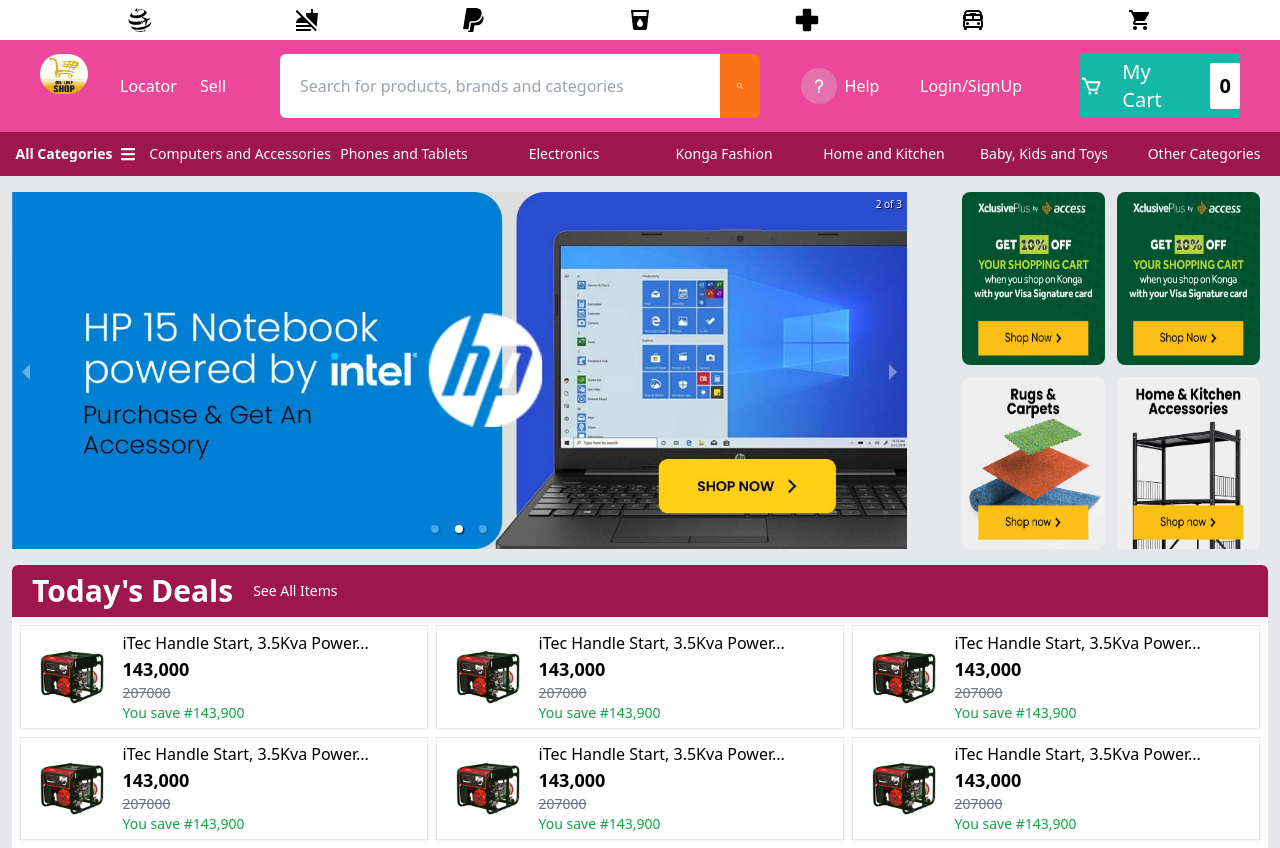
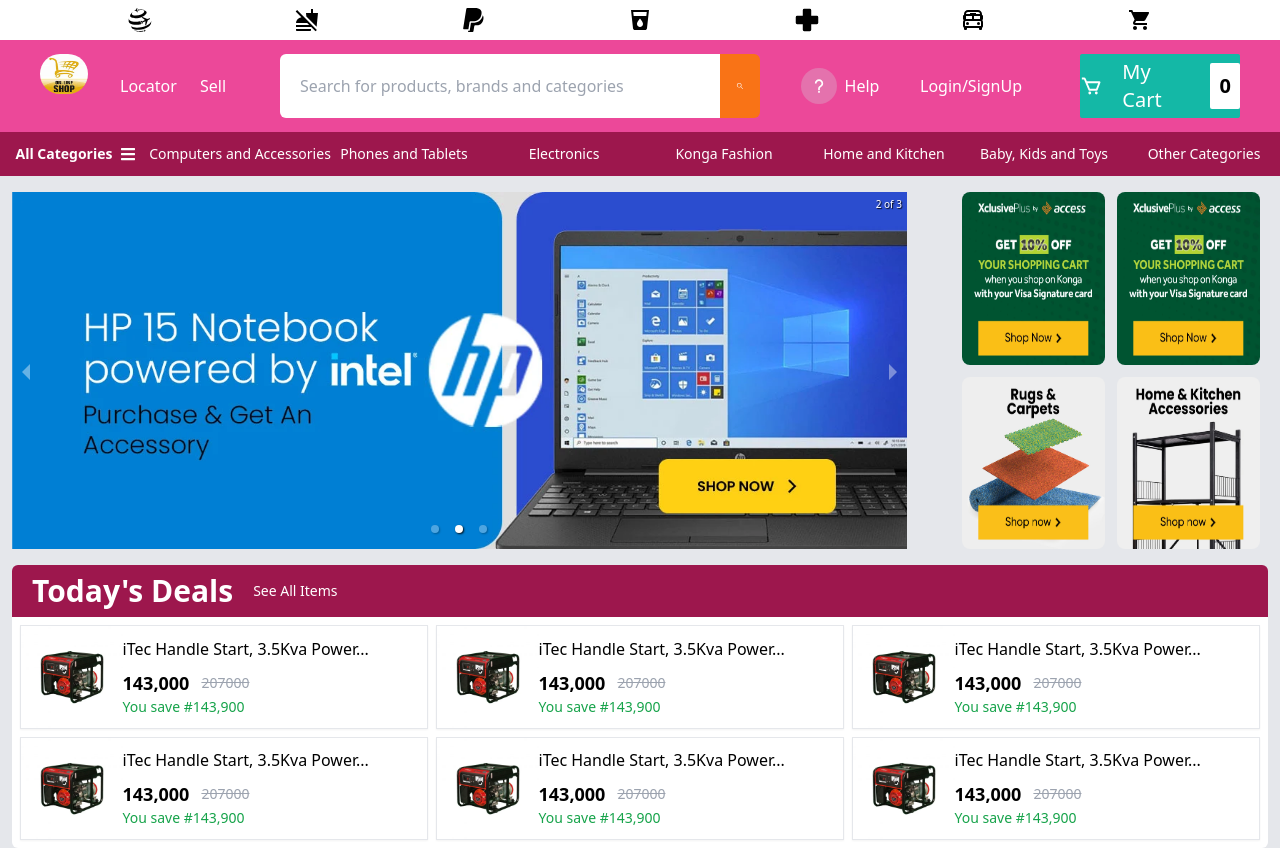
Before and after one commit to sam-c14/E-Mart, a React (Create React App) app: page / in a window 1280 px wide. Built offline with nearby package versions, Linux system fonts and the light colour scheme.

Commit message:
Deals section done

```diff
--- a/src/components/home/CurrentDeals.tsx
+++ b/src/components/home/CurrentDeals.tsx
@@ -11,19 +11,17 @@ const CurrentDeals = () => {
           <p className="text-sm">See All Items</p>
         </div>
       </div>
-      <div className="grid grid-cols-3 px-2 bg-white gap-2 py-2">
+      <div className="grid rounded-bl-md rounded-br-md grid-cols-3 px-2 bg-white gap-2 py-2">
         {deals.map((deal) => (
-          <div className="shadow-sm border bg-white items-center flex">
+          <div className="shadow-sm hover:shadow-lg transition-5 border bg-white items-center flex">
             <div className="w-1/4">
               <img className="w-full h-full" src={Deal1} alt="deal1" />
             </div>
             <div className="w-3/4">
               <p>iTec Handle Start, 3.5Kva Power...</p>
-              <div>
-                <p>
-                  <h5 className="font-bold text-lg">143,000</h5>
-                  <p className="line-through text-sm text-gray-500">207000</p>
-                </p>
+              <div className="flex gap-3 items-center mt-2">
+                <h5 className="font-bold text-lg">143,000</h5>
+                <p className="line-through text-sm text-gray-400">207000</p>
               </div>
               <p className="text-green-600 text-sm">You save #143,900</p>
             </div>
```
